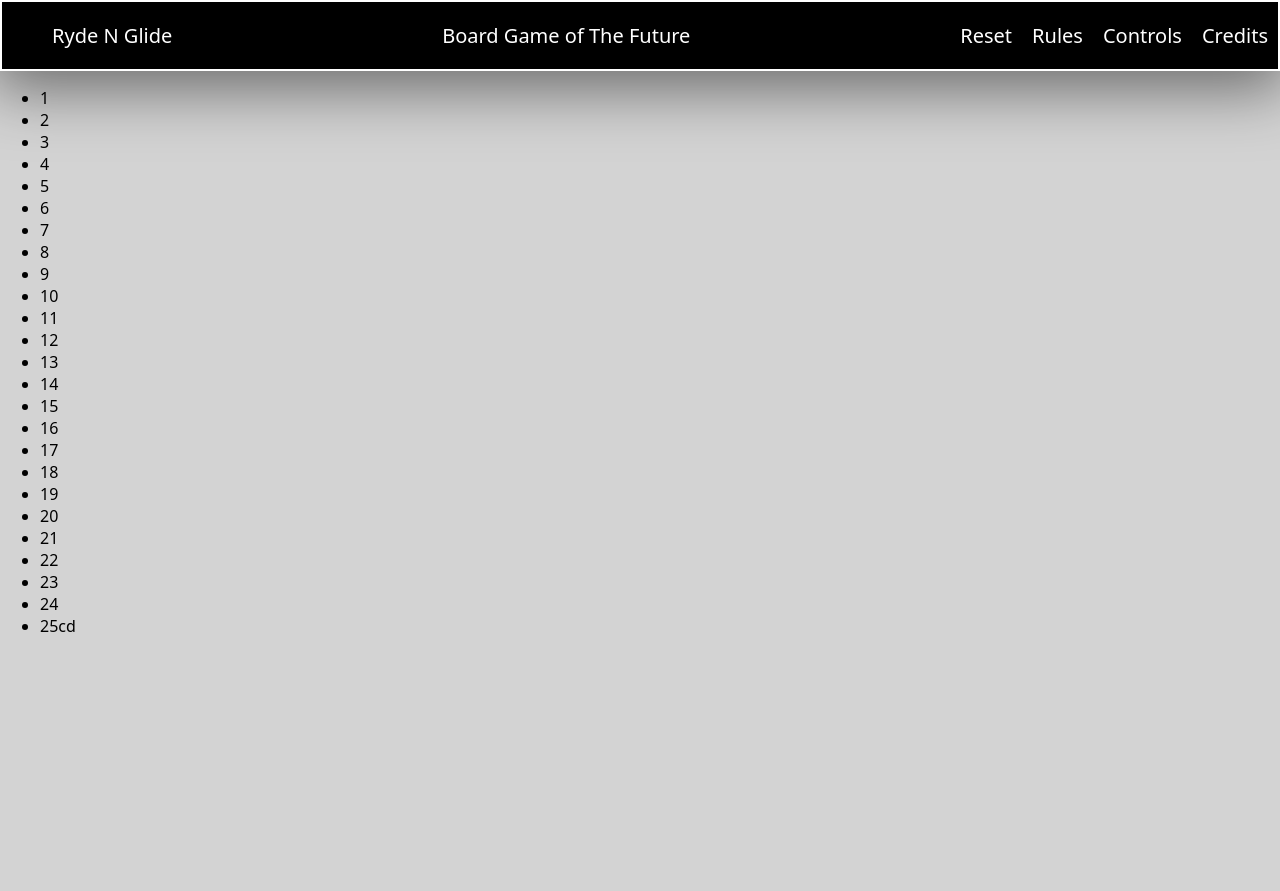
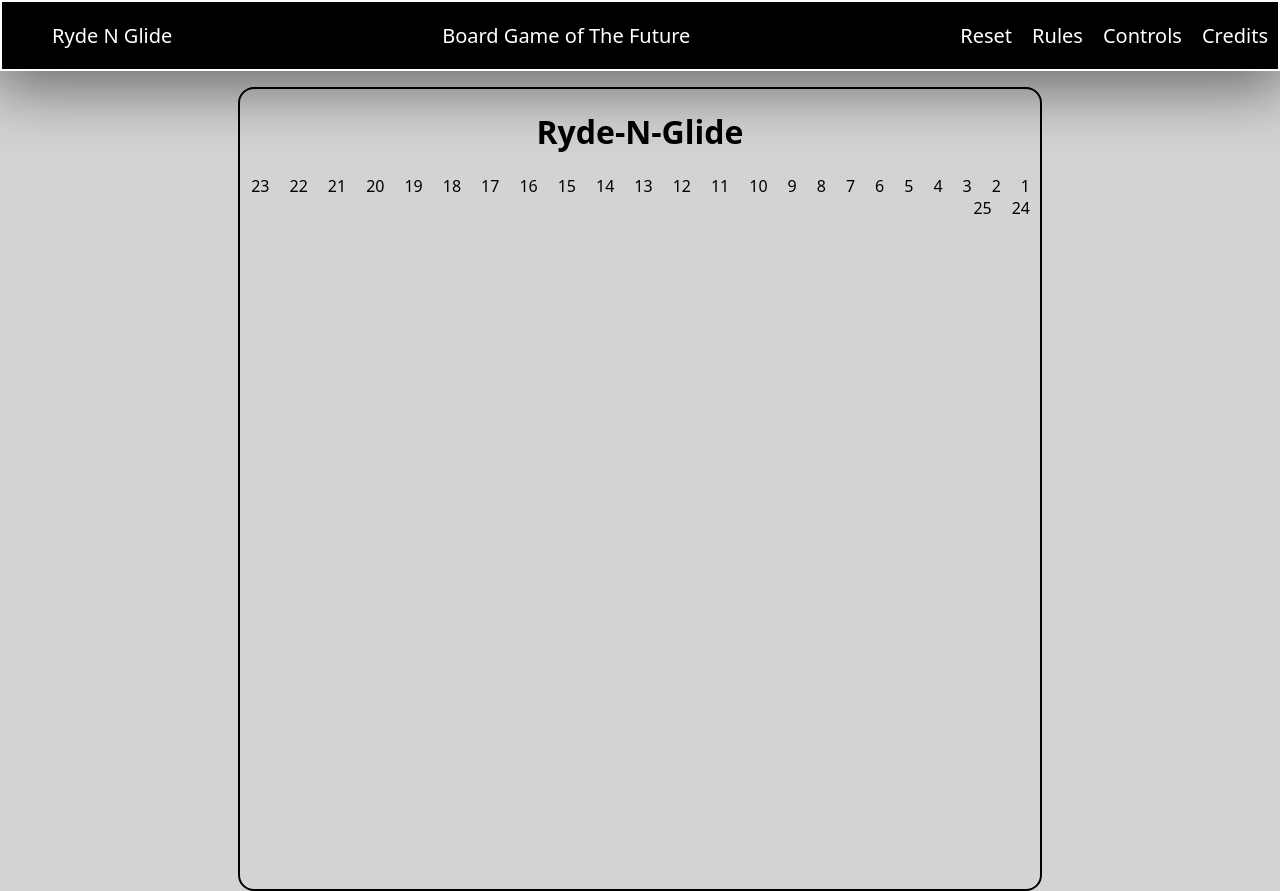
Before and after one commit to LaaaXeD/Ryde-N-Glide, a plain HTML site: page index.html in a window 1280 px wide. Before the commit the page ends 800 px from the top, so only its background shows below. Drawn offline with Linux system fonts and the light colour scheme.

Commit message:
Starting to create board with numbers

```diff
--- a/index.html
+++ b/index.html
@@ -19,33 +19,34 @@
     </nav>
 
     <div class="board">
-        <ul>
-            <li>1</li>
-            <li>2</li>
-            <li>3</li>
-            <li>4</li>
-            <li>5</li>
-            <li>6</li>
-            <li>7</li>
-            <li>8</li>
-            <li>9</li>
-            <li>10</li>
-            <li>11</li>
-            <li>12</li>
-            <li>13</li>
-            <li>14</li>
-            <li>15</li>
-            <li>16</li>
-            <li>17</li>
-            <li>18</li>
-            <li>19</li>
-            <li>20</li>
-            <li>21</li>
-            <li>22</li>
-            <li>23</li>
-            <li>24</li>
-            <li>25cd</li>
-        </ul>
+        <h1 class="Ryde-N-Glide">Ryde-N-Glide</h1>
+        <div class="numbers">
+            <div>1</div>
+            <div>2</div>
+            <div>3</div>
+            <div>4</div>
+            <div>5</div>
+            <div>6</div>
+            <div>7</div>
+            <div>8</div>
+            <div>9</div>
+            <div>10</div>
+            <div>11</div>
+            <div>12</div>
+            <div>13</div>
+            <div>14</div>
+            <div>15</div>
+            <div>16</div>
+            <div>17</div>
+            <div>18</div>
+            <div>19</div>
+            <div>20</div>
+            <div>21</div>
+            <div>22</div>
+            <div>23</div>
+            <div>24</div>
+            <div>25</div>
+        </div>
     </div>
 
 
--- a/styles.css
+++ b/styles.css
@@ -1,5 +1,5 @@
 body {
-    min-width: 100dvh;
+    min-width: 100svh;
     background-color: lightgray;
     font-family: system-ui, -apple-system, BlinkMacSystemFont, 'Segoe UI', Roboto, Oxygen, Ubuntu, Cantarell, 'Open Sans', 'Helvetica Neue', sans-serif;
     margin: 0;
@@ -13,7 +13,7 @@ body {
     color: white;
     font-size: 20px;
     box-shadow: 0px 10px 62px 7px rgba(0,0,0,0.5);
-    /* border-radius: 1rem; */
+    margin-bottom: 1rem;
 }
 
 
@@ -33,7 +33,7 @@ body {
     margin-left: auto;
 }
 
-.top-nav li {
+li {
 
     display: inline-block;
     list-style: none;
@@ -41,3 +41,34 @@ body {
 }
 
 /* BOARD */
+
+h1 {
+    text-align: center;
+}
+.board {
+    margin: 0 auto;
+    width: 800px;
+    height: 800px;
+    border: 2px solid black;
+    border-radius: 1rem;
+}
+
+.numbers {
+    display: flex;
+    justify-content: flex-start;
+    flex-flow: row-reverse wrap;
+    flex: 1;
+    background-color: ;
+}
+
+.numbers div {
+    padding: 0 10px;
+}
+
+/* .numbers div:nth-child(25) {
+   color: blue;
+   margin-left: auto;
+   height: 50px;
+   width: 50px;
+   background-color: brown;
+} */
```
